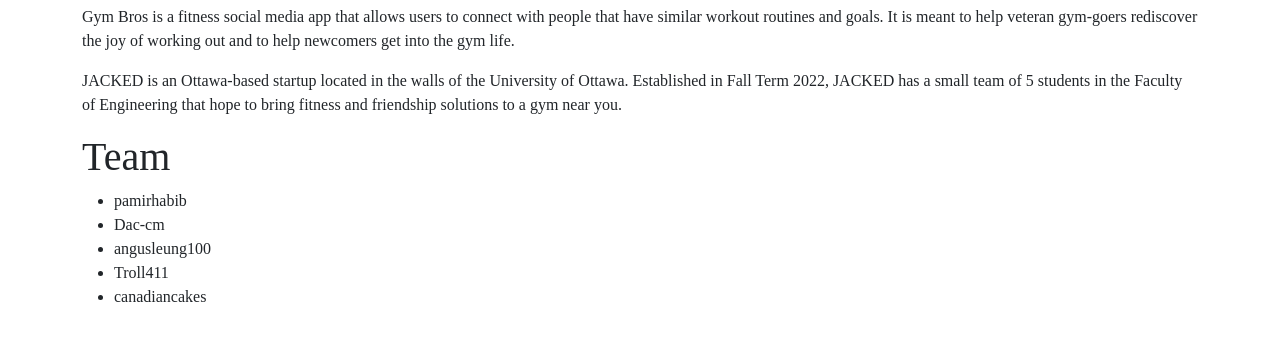
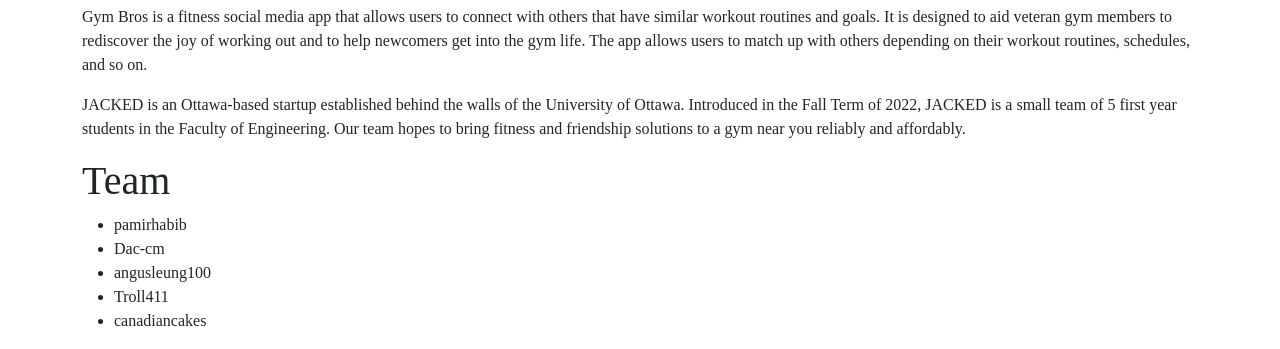
Before and after one commit to GymBros1/GymBros1.github.io, a plain HTML site: page about.html in a window 1280 px wide. Shown: the part 595-944 px from the top of the page. Before the commit the page ends 920 px from the top, so only its background shows below. Drawn offline with nearby package versions, Linux system fonts and the light colour scheme.

Commit message:
Update about.html

```diff
--- a/about.html
+++ b/about.html
@@ -88,9 +88,9 @@
                 <div class="col-sm-12 col-md-12 col-lg-12">
 
                     <h1>About GymBros and JACKED</h1>
-                    <p>Gym Bros is a fitness social media app that allows users to connect with people that have similar workout routines and goals. It is meant to help veteran gym-goers rediscover the joy of working out and to help newcomers get into the gym life.</p>
+                    <p>Gym Bros is a fitness social media app that allows users to connect with others that have similar workout routines and goals. It is designed to aid veteran gym members to rediscover the joy of working out and to help newcomers get into the gym life. The app allows users to match up with others depending on their workout routines, schedules, and so on.</p>
 
-                    <p>JACKED is an Ottawa-based startup located in the walls of the University of Ottawa. Established in Fall Term 2022, JACKED has a small team of 5 students in the Faculty of Engineering that hope to bring fitness and friendship solutions to a gym near you.</p>
+                    <p>JACKED is an Ottawa-based startup established behind the walls of the University of Ottawa. Introduced in the Fall Term of 2022, JACKED is a small team of 5 first year students in the Faculty of Engineering. Our team hopes to bring fitness and friendship solutions to a gym near you reliably and affordably.</p>
 
                     <h1>Team</h1>
                     <ul>
```
